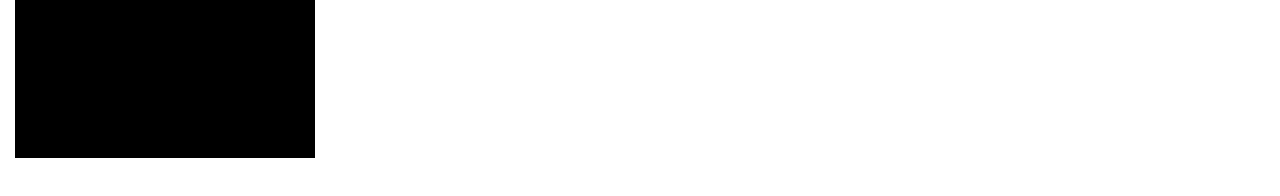
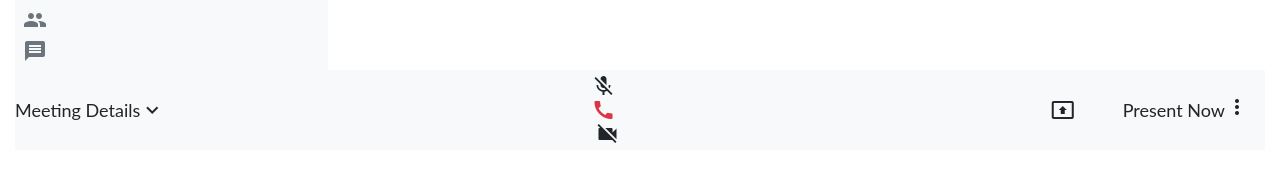
Before and after one commit to ivominic/video_conference, a website: page index.html in a window 1280 px wide. Drawn offline with Linux system fonts and the light colour scheme.

Commit message:
Initial icons

```diff
--- a/index.html
+++ b/index.html
@@ -13,6 +13,7 @@
     <main class="container-fluid d-flex flex-column home-wrap">
       <div class="g-top text-light">
         <div class="top-remote-video-show-wrap d-flex">
+          <div id="mmetingContainer" class="w-75 d-none">
             <div class="call-wrap" style="background-color: black">
               <div class="video-wrap" id="divUsers" style="display: flex; flex-wrap: wrap">
                 <div id="me" class="userbox display-center flex-column">
@@ -31,11 +32,51 @@
               </div>
             </div>
           </div>
+        </div>
         <div
           class="g-top-left bg-light text-secondary w-25 d-flex align-items-center justify-content-between pl-2 pr-2"
-        ></div>
+        >
+          <div class="top-left-participant-wrap pt-2 cursor-pointer">
+            <div class="top-left-participant-icon">
+              <span class="material-icons">people</span>
             </div>
-      <div class="g-bottom"></div>
+            <div class="top-left-participant-count">
+              <span class="material-icons">message</span>
+            </div>
+          </div>
+          <div class="top-lefft-chat-wrap pt-2 cursor-pointer"></div>
+          <div class="top-left-time-wrap"></div>
+        </div>
+      </div>
+      <div class="g-bottom bg-light m-0 d-flex justify-content-between align-items-center">
+        <div class="bottom-left d-flex" style="height: 10vh">
+          <div class="display-center cursor-pointer meeting-details-button">
+            Meeting Details<span class="material-icons">keyboard_arrow_down</span>
+          </div>
+        </div>
+        <div class="bottom-middle">
+          <div class="mic-toggle-wrap action-icon-style display-center mr-2 cursor-pointer" id="micMuteUnmute">
+            <span class="material-icons">mic_off</span>
+          </div>
+          <div class="end-call-wrap action-icon-style display-center mr-2 cursor-pointer">
+            <span class="material-icons text-danger">call</span>
+          </div>
+          <div class="video-toggle-wrap action-icon-style display-center cursor-pointer">
+            <span class="material-icons">videocam_off</span>
+          </div>
+        </div>
+        <div class="bottom-right d-flex just-content-center align-items-center mr-3" style="height: 10vh">
+          <div class="present-now-wrap d-flex just-content-center flex-column align-items-center mr-5 cursor-pointer">
+            <span class="material-icons">present_to_all</span>
+          </div>
+          <div>Present Now</div>
+          <div class="option-wrap cursor-pointer display-center" style="height: 10vh; position: relative">
+            <div class="option-icon">
+              <span class="material-icons">more_vert</span>
+            </div>
+          </div>
+        </div>
+      </div>
     </main>
   </body>
 </html>
```
Lines whose indentation alone changed are shown as unchanged.
